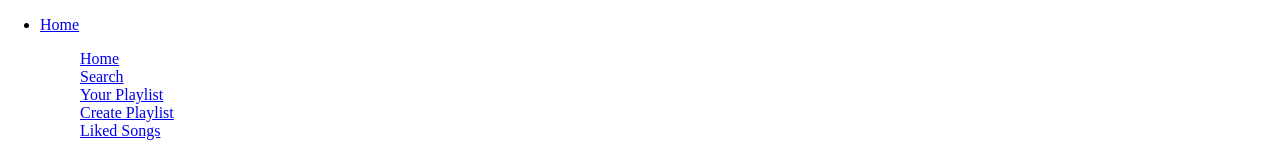
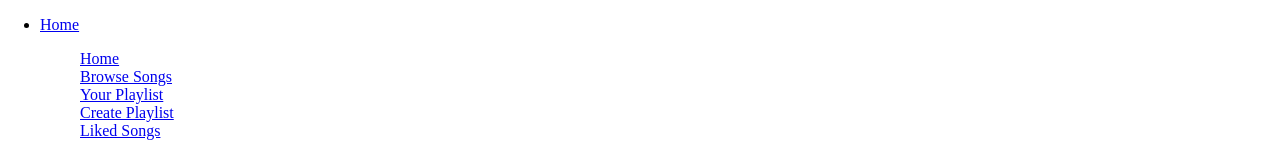
Before and after one commit to APH1997/AudioDome, a React (Create React App) app in the folder react-app/: page / in a window 1280 px wide. Shown: the top 160 px of the page. Built offline with nearby package versions, Linux system fonts and the light colour scheme; no server answers.

Commit message:
browse songs sidebar link

```diff
--- a/react-app/src/components/Sidebar/index.js
+++ b/react-app/src/components/Sidebar/index.js
@@ -9,7 +9,7 @@
           <Link to="/">Home</Link>
         </ul>
         <ul>
-          <Link to="/search">Search</Link>
+          <Link to="/songs/all">Browse Songs</Link>
         </ul>
         <ul>
           <Link to="/playlists/:userId">Your Playlist</Link>
```
